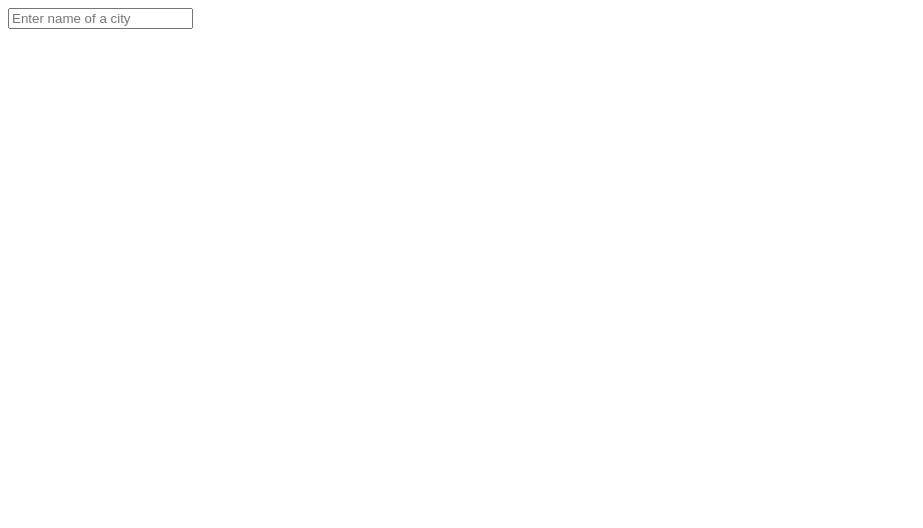
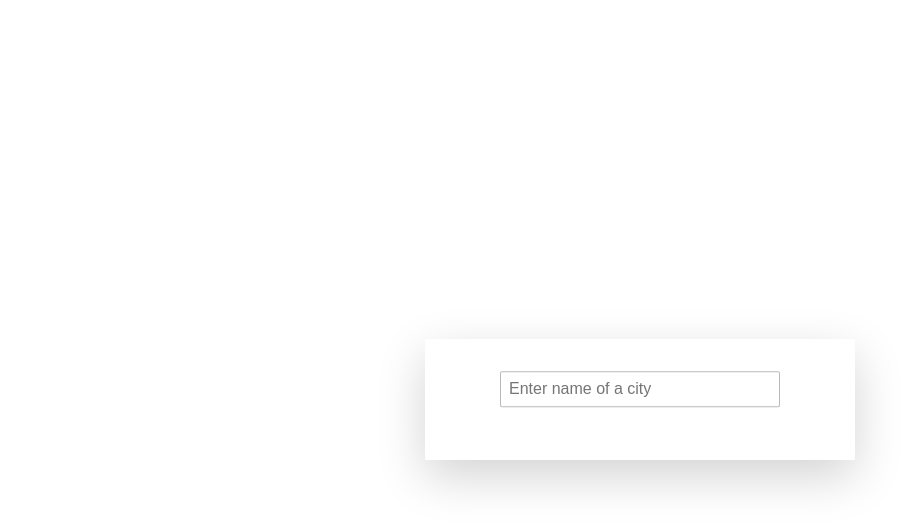
Before and after one commit to nikavolk/weatherapp, a React (Vite) app: page / in a window 1280 px wide. Shown: the top 528 px of the page, without its empty margins (0-923 px from the left). Built offline with nearby package versions, Linux system fonts and the light colour scheme.

Commit message:
Add basic styling

```diff
--- a/src/App.jsx
+++ b/src/App.jsx
@@ -1,6 +1,7 @@
 import { useState, useRef } from "react";
-import LocationData from "./Components/LocationData";
-import SearchHistory from "./Components/SearchHistory";
+import LocationData from "./Components/LocationData/LocationData";
+import SearchHistory from "./Components/SearchHistory/SearchHistory";
+import "./App.style.scss";
 
 function App() {
   const [inputValue, setInputValue] = useState("");
@@ -75,7 +76,7 @@ function App() {
   };
 
   return (
-    <div>
+    <main>
       <form onSubmit={handleSubmit}>
         <input
           type="text"
@@ -95,7 +96,7 @@ function App() {
         handleClick={handleClick}
         isLoading={isLoading}
       />
-    </div>
+    </main>
   );
 }
 
--- /dev/null
+++ b/src/App.style.scss
@@ -0,0 +1,43 @@
+@import url("https://fonts.googleapis.com/css2?family=Quicksand:wght@400;700&display=swap");
+
+body {
+  font-family: "Quicksand", sans-serif;
+}
+
+main {
+  margin: 0;
+  position: absolute;
+  top: 50%;
+  left: 50%;
+  -ms-transform: translate(-50%, -50%);
+  transform: translate(-50%, -50%);
+
+  padding: 2rem 2.5rem;
+  box-shadow: rgba(0, 0, 0, 0.176) 0px 16px 48px 0px;
+  width: 350px;
+}
+
+form {
+  display: flex;
+  justify-content: center;
+}
+
+input {
+  box-sizing: border-box;
+  padding: 0 8px;
+  vertical-align: middle;
+  border-radius: 2px;
+  width: 80%;
+  min-height: 36px;
+  background-color: #ffffff;
+  border: 1px solid rgba(36, 28, 21, 0.3);
+  transition: all 0.2s ease-in-out 0s;
+  font-size: 16px;
+  line-height: 18px;
+  font-weight: normal;
+  :focus {
+    outline: none;
+    border: 1px solid #007c89;
+    box-shadow: inset 0 0 0 1px #007c89;
+  }
+}
```
Also changed, not shown: src/Components/LocationData/LocationData.jsx (renamed from src/Components/LocationData.jsx), src/Components/SearchHistory/SearchHistory.jsx (renamed from src/Components/SearchHistory.jsx).
